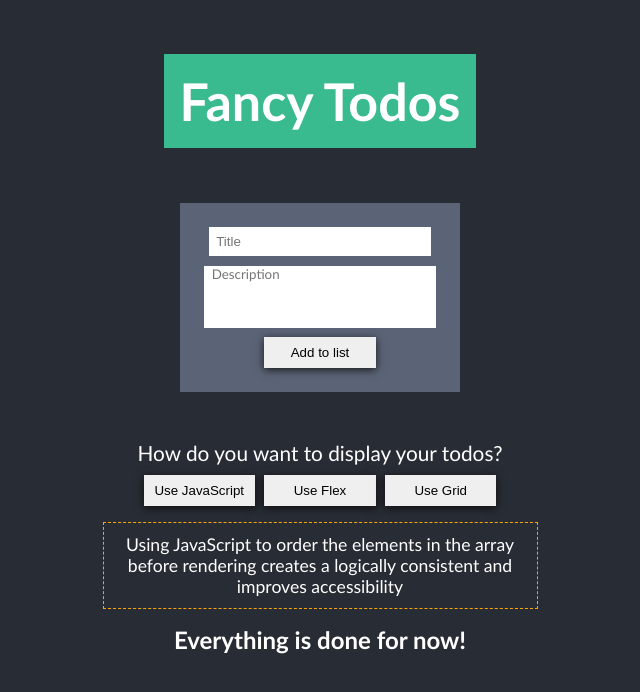
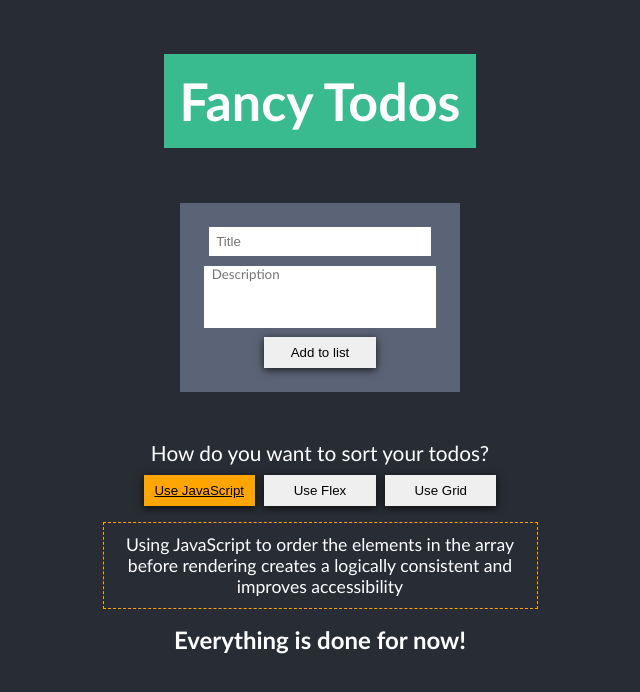
Before and after one commit to ic3Dragon/such-a-fancy-shopping-list, a React (Create React App) app: page / in a window 1280 px wide. Shown: the top 692 px of the page, without its empty margins (320-960 px from the left). Built offline with nearby package versions, Linux system fonts and the light colour scheme.

Commit message:
update: styling for options buttons and default option

```diff
--- a/src/components/Options/Options.scss
+++ b/src/components/Options/Options.scss
@@ -30,8 +30,12 @@
 
 .options__button {
   width: 15ch;
+
+  &.--active {
+    background-color: orange;
+    text-decoration: underline;
+  }
+  &:hover {
+    background-color: orange;
+  }
 }
-
-.options__button:hover {
-  background-color: orange;
-}
--- a/src/components/Options/index.tsx
+++ b/src/components/Options/index.tsx
@@ -14,11 +14,11 @@ const renderOptionsText = () => {
 }
   return (
     <div className="todo-list__options">
-      <p className="options__title">How do you want to display your todos?</p>
+      <p className="options__title">How do you want to sort your todos?</p>
       <ul className="options__buttons">
-        <button className="options__button button" onClick={()=> display.value = 'block'}>Use JavaScript</button>
-        <button className="options__button button" onClick={()=> display.value = 'flex'}>Use Flex</button>
-        <button className="options__button button" onClick={()=> display.value = 'grid'}>Use Grid</button>
+        <button className={`options__button button ${display.value === 'block' ? '--active': ''}`} onClick={()=> display.value = 'block'}>Use JavaScript</button>
+        <button className={`options__button button ${display.value === 'flex' ? '--active': ''}`} onClick={()=> display.value = 'flex'}>Use Flex</button>
+        <button className={`options__button button ${display.value === 'grid' ? '--active': ''}`} onClick={()=> display.value = 'block'}>Use Grid</button>
       </ul>
       <p className="options__text">{renderOptionsText()}</p>
   </div>
```
